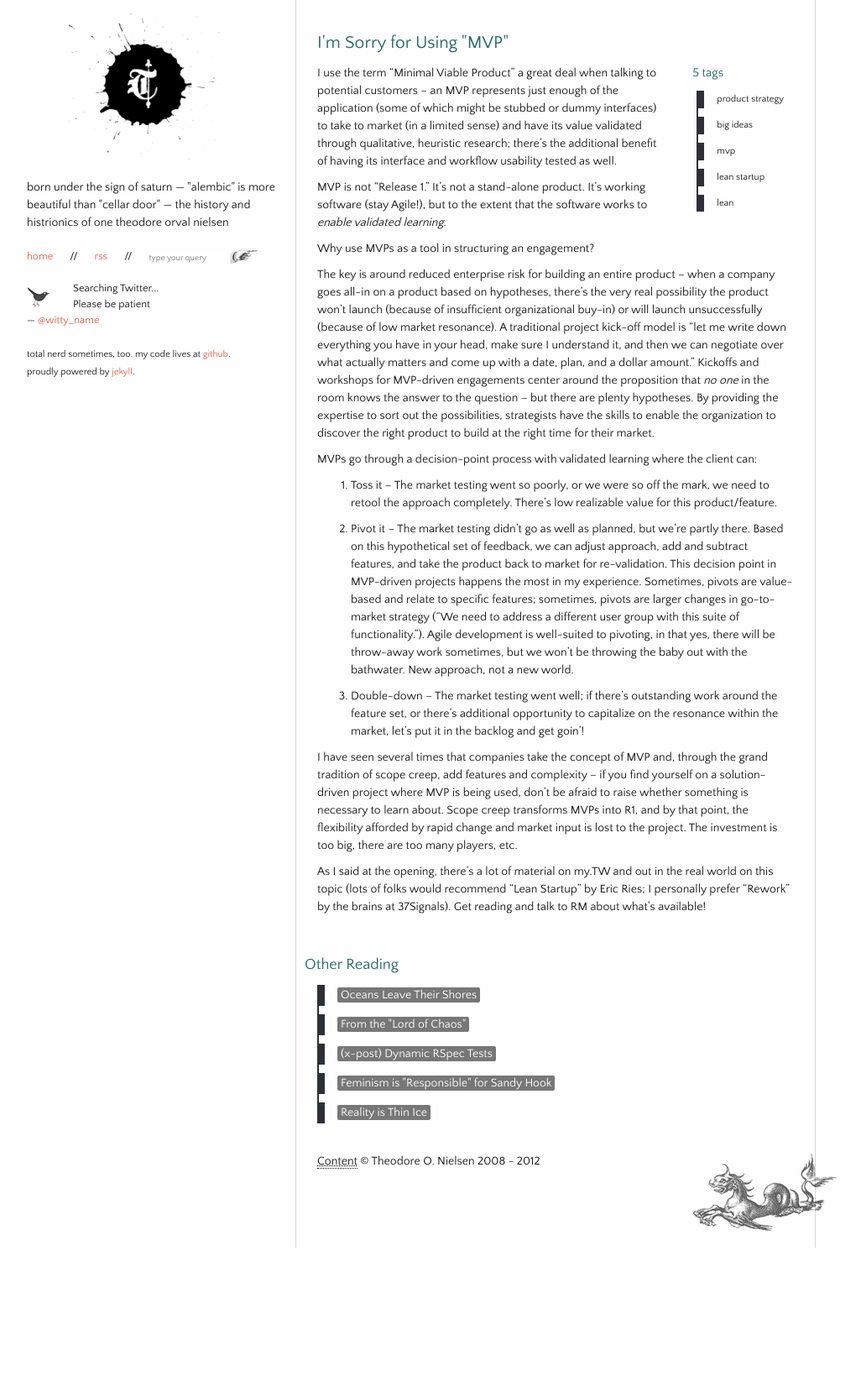
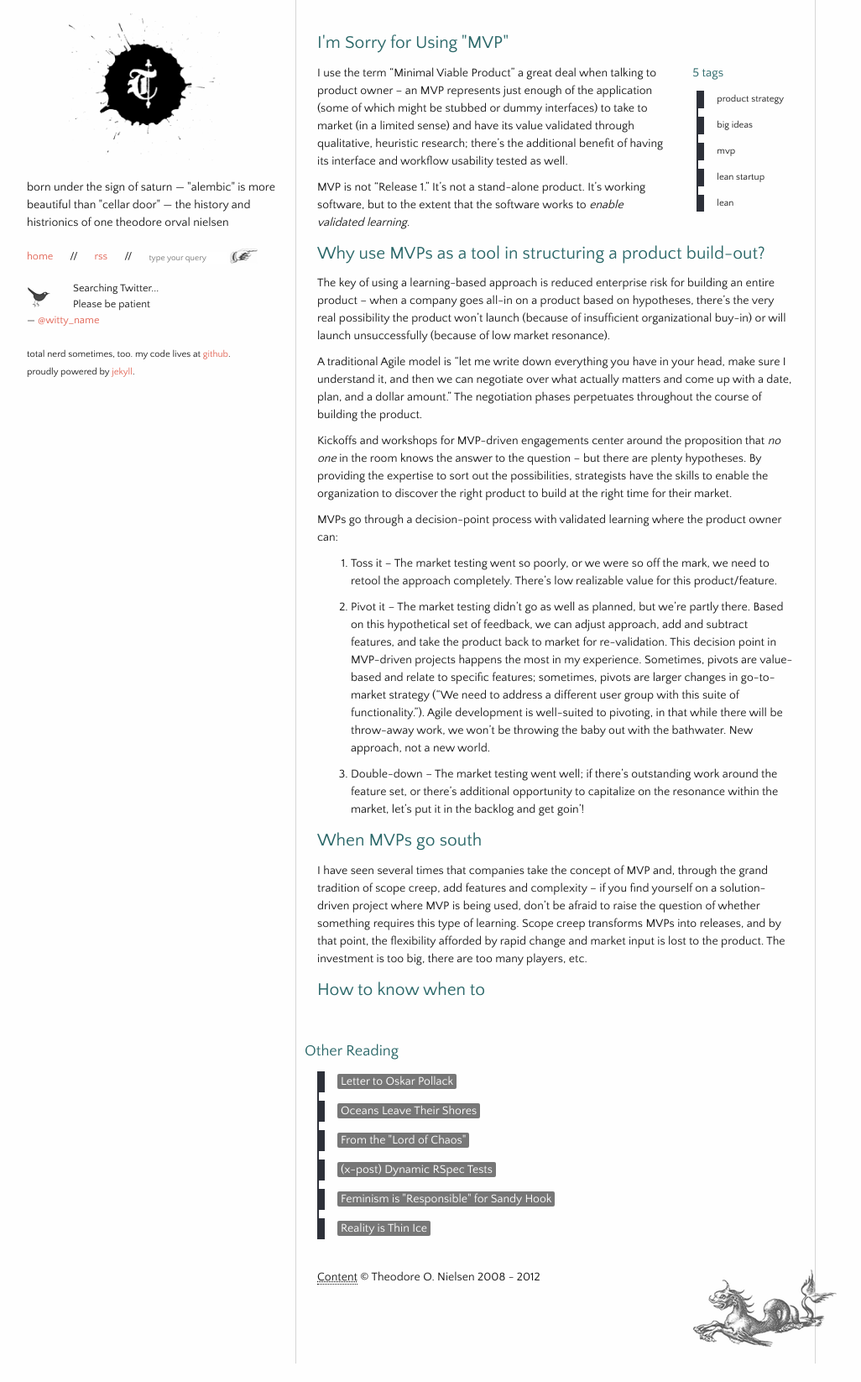
Before and after one commit to nielsen/nielsen.github.com, a Jekyll site: the page built from _posts/2013-05-15-i-m-sorry-for-using-mvp.markdown, in a window 1280 px wide. Shown: the whole page at 84% size, without its empty margins (148-1174 px from the left). Built offline with Jekyll 4.4.1, drawn with Linux system fonts in a browser that asks for light colours; nearby versions of some CDN libraries; Markdown is read by kramdown in place of the engine named in the settings; comment, search, counter and statistics services are not loaded; before the commit the page ends 1508 px from its top, so only the background shows below that.

```diff
--- a/_posts/2013-05-15-i-m-sorry-for-using-mvp.markdown
+++ b/_posts/2013-05-15-i-m-sorry-for-using-mvp.markdown
@@ -12,22 +12,28 @@ type: blog
 draft: true
 ---
 
-I use the term "Minimal Viable Product" a great deal when talking to potential customers -- an MVP represents just enough of the application (some of which might be stubbed or dummy interfaces) to take to market (in a limited sense) and have its value validated through qualitative, heuristic research; there's the additional benefit of having its interface and workflow usability tested as well.
+I use the term "Minimal Viable Product" a great deal when talking to product owner -- an MVP represents just enough of the application (some of which might be stubbed or dummy interfaces) to take to market (in a limited sense) and have its value validated through qualitative, heuristic research; there's the additional benefit of having its interface and workflow usability tested as well.
 
-MVP is not "Release 1." It's not a stand-alone product. It's working software (stay Agile!), but to the extent that the software works to _enable validated learning_.
+MVP is not "Release 1." It's not a stand-alone product. It's working software, but to the extent that the software works to _enable validated learning_.
 
-Why use MVPs as a tool in structuring an engagement?
+## Why use MVPs as a tool in structuring a product build-out?
 
-The key is around reduced enterprise risk for building an entire product -- when a company goes all-in on a product based on hypotheses, there's the very real possibility the product won't launch (because of insufficient organizational buy-in) or will launch unsuccessfully (because of low market resonance). A traditional project kick-off model is "let me write down everything you have in your head, make sure I understand it, and then we can negotiate over what actually matters and come up with a date, plan, and a dollar amount." Kickoffs and workshops for MVP-driven engagements center around the proposition that _no one_ in the room knows the answer to the question -- but there are plenty hypotheses. By providing the expertise to sort out the possibilities, strategists have the skills to enable the organization to discover the right product to build at the right time for their market.
+The key of using a learning-based approach is reduced enterprise risk for building an entire product -- when a company goes all-in on a product based on hypotheses, there's the very real possibility the product won't launch (because of insufficient organizational buy-in) or will launch unsuccessfully (because of low market resonance).
 
-MVPs go through a decision-point process with validated learning where the client can:
+A traditional Agile model is "let me write down everything you have in your head, make sure I understand it, and then we can negotiate over what actually matters and come up with a date, plan, and a dollar amount." The negotiation phases perpetuates throughout the course of building the product.
+
+Kickoffs and workshops for MVP-driven engagements center around the proposition that _no one_ in the room knows the answer to the question -- but there are plenty hypotheses. By providing the expertise to sort out the possibilities, strategists have the skills to enable the organization to discover the right product to build at the right time for their market.
+
+MVPs go through a decision-point process with validated learning where the product owner can:
 
 1. Toss it -- The market testing went so poorly, or we were so off the mark, we need to retool the approach completely. There's low realizable value for this product/feature.
 
-1. Pivot it -- The market testing didn't go as well as planned, but we're partly there. Based on this hypothetical set of feedback, we can adjust approach, add and subtract features, and take the product back to market for re-validation. This decision point in MVP-driven projects happens the most in my experience. Sometimes, pivots are value-based and relate to specific features; sometimes, pivots are larger changes in go-to-market strategy ("We need to address a different user group with this suite of functionality."). Agile development is well-suited to pivoting, in that yes, there will be throw-away work sometimes, but we won't be throwing the baby out with the bathwater. New approach, not a new world.
+1. Pivot it -- The market testing didn't go as well as planned, but we're partly there. Based on this hypothetical set of feedback, we can adjust approach, add and subtract features, and take the product back to market for re-validation. This decision point in MVP-driven projects happens the most in my experience. Sometimes, pivots are value-based and relate to specific features; sometimes, pivots are larger changes in go-to-market strategy ("We need to address a different user group with this suite of functionality."). Agile development is well-suited to pivoting, in that while there will be throw-away work, we won't be throwing the baby out with the bathwater. New approach, not a new world.
 
 1. Double-down -- The market testing went well; if there's outstanding work around the feature set, or there's additional opportunity to capitalize on the resonance within the market, let's put it in the backlog and get goin'!
 
-I have seen several times that companies take the concept of MVP and, through the grand tradition of scope creep, add features and complexity -- if you find yourself on a solution-driven project where MVP is being used, don't be afraid to raise whether something is necessary to learn about. Scope creep transforms MVPs into R1, and by that point, the flexibility afforded by rapid change and market input is lost to the project. The investment is too big, there are too many players, etc.
+## When MVPs go south
 
-As I said at the opening, there's a lot of material on my.TW and out in the real world on this topic (lots of folks would recommend "Lean Startup" by Eric Ries; I personally prefer "Rework" by the brains at 37Signals). Get reading and talk to RM about what's available!
+I have seen several times that companies take the concept of MVP and, through the grand tradition of scope creep, add features and complexity -- if you find yourself on a solution-driven project where MVP is being used, don't be afraid to raise the question of whether something requires this type of learning. Scope creep transforms MVPs into releases, and by that point, the flexibility afforded by rapid change and market input is lost to the product. The investment is too big, there are too many players, etc.
+
+## How to know when to
```
Also changed, not shown: _posts/2014-04-30-letter-to-oskar-pollack.markdown (added, +11 -0 lines).
